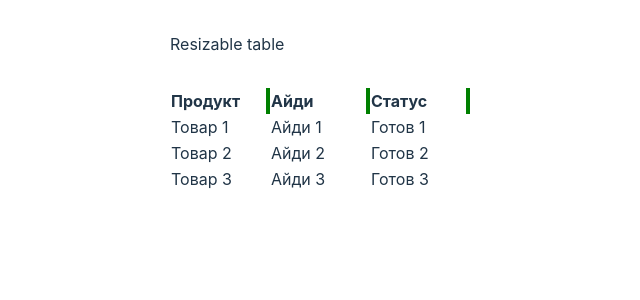
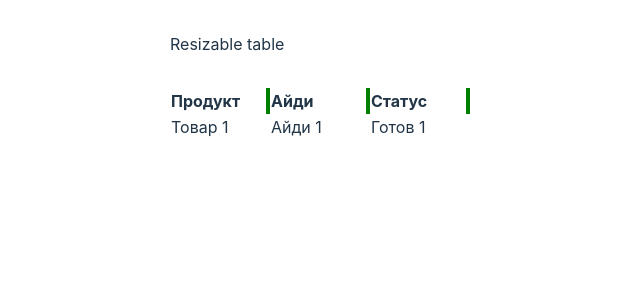
Before and after one commit to chetyreutra/personal-react-ui, a React (Vite) app: page / in a window 1280 px wide. Shown: the top 300 px of the page, without its empty margins (170-810 px from the left). Built offline with nearby package versions, Linux system fonts and the light colour scheme.

Commit message:
upgrade typings in resizable table

```diff
--- a/src/pages/Home/index.tsx
+++ b/src/pages/Home/index.tsx
@@ -1,8 +1,7 @@
 import { ResizableTable } from "../../shared/ui-kit/ResizableTable";
 import styles from "./Home.module.css";
 
-export const Home = () => {
-  return (
+export const Home = () => (
   <div className={styles.card}>
     <div>Resizable table</div>
     <ResizableTable
@@ -12,33 +11,25 @@ export const Home = () => {
         { key: "3", value: "Статус" },
       ]}
       rows={[
-          [
-            "1",
-            [
-              ["11", "Товар 1"],
-              ["11", "Айди 1"],
-              ["11", "Готов 1"],
+        {
+          key: "1",
+          cells: [
+            {
+              key: "name",
+              value: "Товар 1",
+            },
+            {
+              key: "id",
+              value: "Айди 1",
+            },
+            {
+              key: "status",
+              value: "Готов 1",
+            },
           ],
-          ],
-          [
-            "2",
-            [
-              ["11", "Товар 2"],
-              ["11", "Айди 2"],
-              ["11", "Готов 2"],
-            ],
-          ],
-          [
-            "3",
-            [
-              ["11", "Товар 3"],
-              ["11", "Айди 3"],
-              ["11", "Готов 3"],
-            ],
-          ],
+        },
       ]}
       minCellWidth={100}
     />
   </div>
 );
-};
--- a/src/shared/ui-kit/ResizableTable/index.tsx
+++ b/src/shared/ui-kit/ResizableTable/index.tsx
@@ -1,12 +1,11 @@
 import styles from "./ResizableTable.module.css";
 import { useResizableTable } from "./model";
 
-type Cell = readonly [string, string];
-
-type Row = readonly [string, Cell[]];
+type Cell = { readonly key: string; readonly value: string };
+type Row = { readonly key: string; readonly cells: Cell[] };
 
 type ResizableTableProps = {
-  readonly headers: { readonly key: string; readonly value: string }[];
+  readonly headers: Cell[];
   readonly rows: Row[];
   readonly minCellWidth: number;
 };
@@ -32,13 +31,13 @@ export const ResizableTable = ({
     >
       <thead>
         <tr>
-          {headersWithRefs.map(({ key, value, ref }, index) => (
+          {headersWithRefs.map(({ key, value, ref }) => (
             <th ref={ref} className={styles.tableHeader} key={key}>
               <span>{value}</span>
               <div
-                onMouseDown={() => startResize(index)}
+                onMouseDown={() => startResize(key)}
                 className={`${styles.resizeTool} ${
-                  activeKey === index ? styles.active : ""
+                  activeKey === key ? styles.active : ""
                 }`}
               />
             </th>
@@ -46,9 +45,9 @@ export const ResizableTable = ({
         </tr>
       </thead>
       <tbody>
-        {rows.map(([id, cells]) => (
-          <tr key={id}>
-            {cells.map(([key, value]) => (
+        {rows.map(({ key, cells }) => (
+          <tr key={key}>
+            {cells.map(({ key, value }) => (
               <td key={key}>{value}</td>
             ))}
           </tr>
--- a/src/shared/ui-kit/ResizableTable/model.ts
+++ b/src/shared/ui-kit/ResizableTable/model.ts
@@ -7,15 +7,25 @@ import {
   useEffect,
 } from "react";
 
-type UseResizableTableParams<T> = {
-  readonly minCellWidth: number;
-  readonly headers: T[];
+type ShapeWithKey<GenericKey extends PropertyKey> = {
+  readonly key: GenericKey;
 };
 
-export const useResizableTable = <T extends Record<string, string>>({
+type UseResizableTableParams<
+  GenericKey extends PropertyKey,
+  HeaderShape extends ShapeWithKey<GenericKey>
+> = {
+  readonly minCellWidth: number;
+  readonly headers: HeaderShape[];
+};
+
+export const useResizableTable = <
+  GenericKey extends PropertyKey,
+  HeaderShape extends ShapeWithKey<GenericKey>
+>({
   minCellWidth,
   headers,
-}: UseResizableTableParams<T>) => {
+}: UseResizableTableParams<GenericKey, HeaderShape>) => {
   const headersWithRefs = useMemo(
     () =>
       headers.map((header) => ({
@@ -27,21 +37,25 @@ export const useResizableTable = <T extends Record<string, string>>({
 
   const tableRef = useRef<HTMLTableElement | null>(null);
 
-  const [activeKey, setActiveKey] = useState<number | null>(null);
+  const [activeKey, setActiveKey] = useState<HeaderShape["key"] | null>(null);
 
-  const startResize = (index: number) => setActiveKey(index);
+  const startResize = (index: HeaderShape["key"]) => setActiveKey(index);
 
   const endResize = () => setActiveKey(null);
 
   const mouseMove = useCallback(
     (event: MouseEvent) => {
-      const gridColumns = headersWithRefs.map(({ ref }, index) => {
-        if (index === activeKey && ref.current) {
-          const width = event.clientX - ref.current.offsetLeft;
+      const gridColumns = headersWithRefs.map(({ key, ref }) => {
+        if (ref.current) {
+          if (key === activeKey && ref.current) {
+            const width = event.clientX - ref.current.offsetLeft;
 
-          if (width > minCellWidth) {
-            return `${width}px`;
+            if (width > minCellWidth) {
+              return `${width}px`;
+            }
           }
+
+          return `${ref.current.offsetWidth}px`;
         }
 
         return `${minCellWidth}px`;
@@ -68,3 +82,85 @@ export const useResizableTable = <T extends Record<string, string>>({
 
   return { tableRef, headersWithRefs, startResize, activeKey };
 };
+
+/* import {
+  useMemo,
+  createRef,
+  useRef,
+  useState,
+  useCallback,
+  useEffect,
+} from "react";
+
+type ShapeWithKey<K> = {
+  readonly key: K;
+};
+
+type UseResizableTableParams<GenericKey, T extends ShapeWithKey<GenericKey>> = {
+  readonly minCellWidth: number;
+  readonly headers: T[];
+};
+
+export const useResizableTable = <
+  GenericKey,
+  HeaderShape extends ShapeWithKey<GenericKey>
+>({
+  minCellWidth,
+  headers,
+}: UseResizableTableParams<GenericKey, HeaderShape>) => {
+  const headersWithRefs = useMemo(
+    () =>
+      headers.map((header) => ({
+        ...header,
+        ref: createRef<HTMLTableCellElement>(),
+      })),
+    [headers]
+  );
+
+  const tableRef = useRef<HTMLTableElement | null>(null);
+
+  const [activeKey, setActiveKey] = useState<HeaderShape["key"] | null>(null);
+
+  const startResize = (index: HeaderShape["key"]) => setActiveKey(index);
+
+  const endResize = () => setActiveKey(null);
+
+  const mouseMove = useCallback(
+    (event: MouseEvent) => {
+      const gridColumns = headersWithRefs.map(({ key, ref }) => {
+        if (ref.current) {
+          if (key === activeKey && ref.current) {
+            const width = event.clientX - ref.current.offsetLeft;
+
+            if (width > minCellWidth) {
+              return `${width}px`;
+            }
+          }
+
+          return `${ref.current.offsetWidth}px`;
+        }
+
+        return `${minCellWidth}px`;
+      });
+
+      if (tableRef.current) {
+        tableRef.current.style.gridTemplateColumns = `${gridColumns.join(" ")}`;
+      }
+    },
+    [activeKey, headersWithRefs, minCellWidth]
+  );
+
+  useEffect(() => {
+    if (activeKey !== null) {
+      window.addEventListener("mouseup", endResize);
+      window.addEventListener("mousemove", mouseMove);
+    }
+
+    return () => {
+      window.removeEventListener("mouseup", endResize);
+      window.removeEventListener("mousemove", mouseMove);
+    };
+  }, [activeKey, mouseMove]);
+
+  return { tableRef, headersWithRefs, startResize, activeKey };
+}; */
```
Lines whose indentation alone changed are shown as unchanged.
